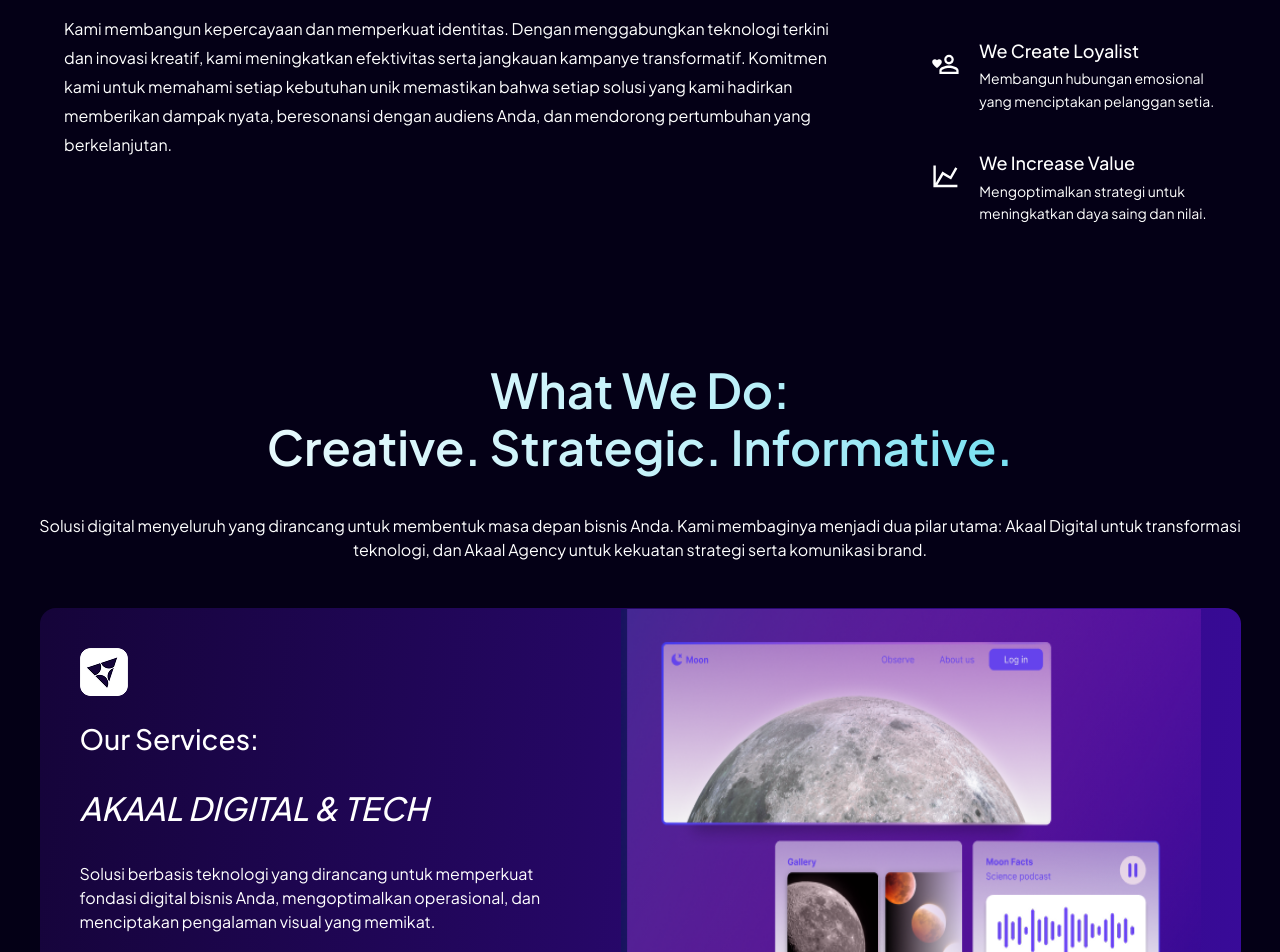
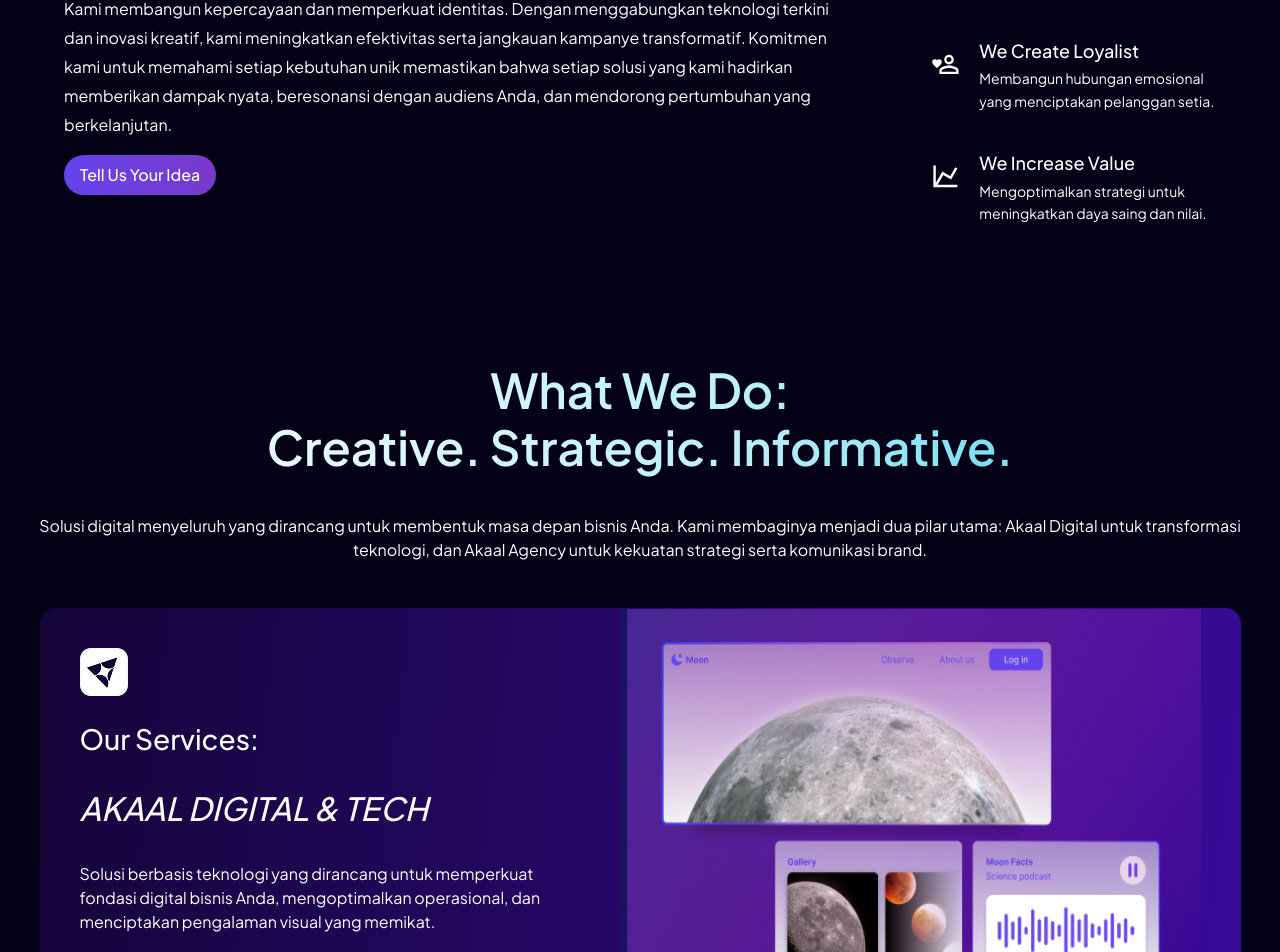
Before and after one commit to Alif8454/akaal-web-new, a Next.js app: page / in a window 1280 px wide. Shown: the part 1209-2161 px from the top of the page. Built offline with nearby package versions, Linux system fonts and the light colour scheme; no server answers; the database is empty.

Commit message:
added loading animation

```diff
--- /dev/null
+++ b/components/Loader.jsx
@@ -0,0 +1,36 @@
+// components/Loader.jsx
+"use client";
+
+import { PuffLoader } from "react-spinners";
+
+const Loader = () => {
+  return (
+    <div style={{
+      position: 'fixed',
+      top: 0,
+      left: 0,
+      width: '100%',
+      height: '100%',
+      backgroundColor: '#040016',
+      display: 'flex',
+      justifyContent: 'center',
+      alignItems: 'center',
+      zIndex: 9999,
+      flexDirection: 'column',
+      gap: '20px'
+    }}>
+      <PuffLoader
+        color="#7939cc"
+        size={80}
+        speedMultiplier={1.5}
+      />
+      <p style={{
+        color: 'white',
+        fontSize: '1.2rem',
+        marginTop: '20px'
+      }}>Loading Akaal...</p>
+    </div>
+  );
+};
+
+export default Loader;
--- a/package.json
+++ b/package.json
@@ -19,7 +19,8 @@
     "next": "15.3.1",
     "react": "^19.0.0",
     "react-dom": "^19.0.0",
-    "react-icons": "^5.5.0"
+    "react-icons": "^5.5.0",
+    "react-spinners": "^0.17.0"
   },
   "devDependencies": {
     "@eslint/eslintrc": "^3",
--- a/src/pages/index.js
+++ b/src/pages/index.js
@@ -11,6 +11,7 @@
 import Head from "next/head";
 import Image from "next/image";
 import Link from "next/link";
+import Loader from '../../components/Loader';
 
 // Supabase Client
 import { supabase } from "../config/supabaseClient";
@@ -58,16 +59,22 @@
 } from "react-icons/fa";
 
 export default function Home() {
+  const [isLoading, setIsLoading] = useState(true);
   const [isMenuOpen, setIsMenuOpen] = useState(false);
   const [cards, setCards] = useState([]);
 
   useEffect(() => {
-    if (typeof window !== "undefined") {
-      initCarousel();
-      addHoverEffect();
-    }
+    // Simulasi loading dengan timeout
+    const timer = setTimeout(() => {
+      setIsLoading(false);
+    }, 2000); // Sesuaikan waktu loading sesuai kebutuhan
 
-    const fetchCards = async () => {
+    const fetchData = async () => {
+      if (typeof window !== "undefined") {
+        initCarousel();
+        addHoverEffect();
+      }
+
       const { data, error } = await supabase
         .from("client_cards")
         .select("id, image_url, client_name, location");
@@ -75,12 +82,13 @@
       if (error) {
         console.error("Fetch error:", error);
       } else {
-        console.log("Data dari Supabase:", data);
         setCards(data);
       }
     };
 
-    fetchCards();
+    fetchData();
+
+    return () => clearTimeout(timer);
   }, []);
 
   return (
@@ -90,6 +98,8 @@
         <meta name="viewport" content="width=device-width, initial-scale=1" />
       </Head>
 
+      {isLoading && <Loader/>}
+      <div style={{ display: isLoading ? 'none' : 'block' }}>
       <section className="hero-section" id="home">
         <header className="hero-header">
           <div className="hero-content" id="carouselSlides">
@@ -156,6 +166,11 @@
               beresonansi dengan audiens Anda, dan mendorong pertumbuhan yang
               berkelanjutan.
             </p>
+            <button className="btn-idea">
+              <button className="idea-text-wrapper">
+                <div className="idea-text">Tell Us Your Idea</div>
+              </button>
+            </button>
           </div>
 
           {/* Right Side */}
@@ -587,6 +602,7 @@
           </div>
         </div>
       </section>
+      </div>
     </>
   );
 }
--- a/src/styles/style.css
+++ b/src/styles/style.css
@@ -450,6 +450,12 @@
   border-radius: 15px;
   border: 1px solid rgba(255, 255, 255, 0.2);
   transition: background 0.3s ease;
+   transition: background 0.3s ease, border 0.3s ease, transform 0.3s ease,
+    box-shadow 0.3s ease;
+}
+.agencard:hover{
+  transform: translateY(-8px);
+  cursor: pointer;
 }
 
 .icon {
@@ -1707,3 +1713,49 @@
 .other-left{
   color: white;
 }
+
+.btn-idea {
+  all: unset;
+  align-items: center;
+  box-sizing: border-box;
+  display: flex;
+  gap: 24px;
+  max-width: 1296px;
+  position: relative;
+}
+
+.btn-idea .idea-text-wrapper {
+  all: unset;
+  align-items: flex-start;
+  background: linear-gradient(
+    90deg,
+    rgba(101, 67, 236, 1) 0%,
+    rgba(121, 57, 204, 1) 100%
+  );
+  color: white;
+  border-radius: 24px;
+  box-sizing: border-box;
+  display: inline-flex;
+  flex: 0 0 auto;
+  gap: 12px;
+  justify-content: center;
+  padding: 12px 16px;
+  position: relative;
+}
+
+.btn-idea .idea-text {
+  -webkit-box-orient: vertical;
+  -webkit-line-clamp: 1;
+  color: var(--ikram-website-netral-background);
+  display: -webkit-box;
+  font-size: 16px;
+  font-weight: 500;
+  letter-spacing: 0;
+  line-height: 16px;
+  overflow: hidden;
+  position: relative;
+  text-align: center;
+  text-overflow: ellipsis;
+  white-space: nowrap;
+  width: fit-content;
+}
```
Also changed, not shown: src/pages/about.js (+36 -27 lines), src/pages/service.js (+33 -27 lines), components/Loading.jsx (deleted), 1 other file (tests, documents, lock files or other folders).
